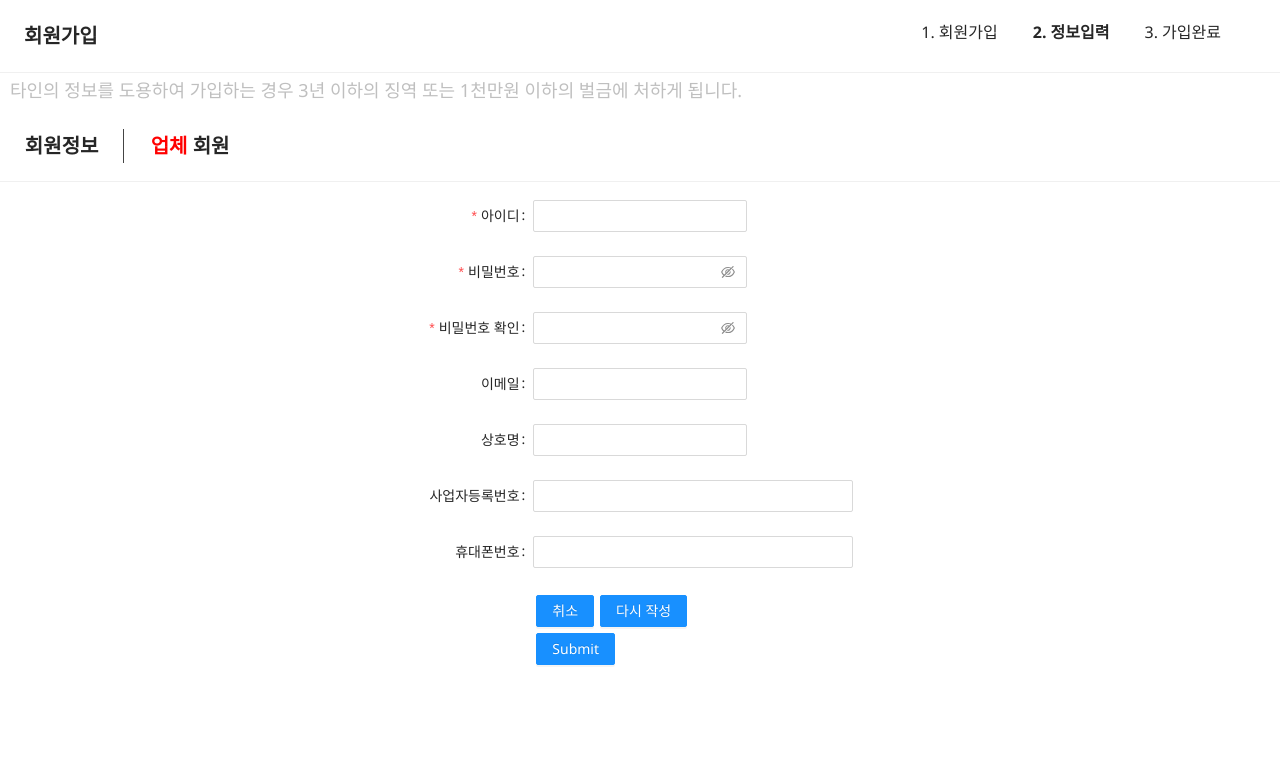
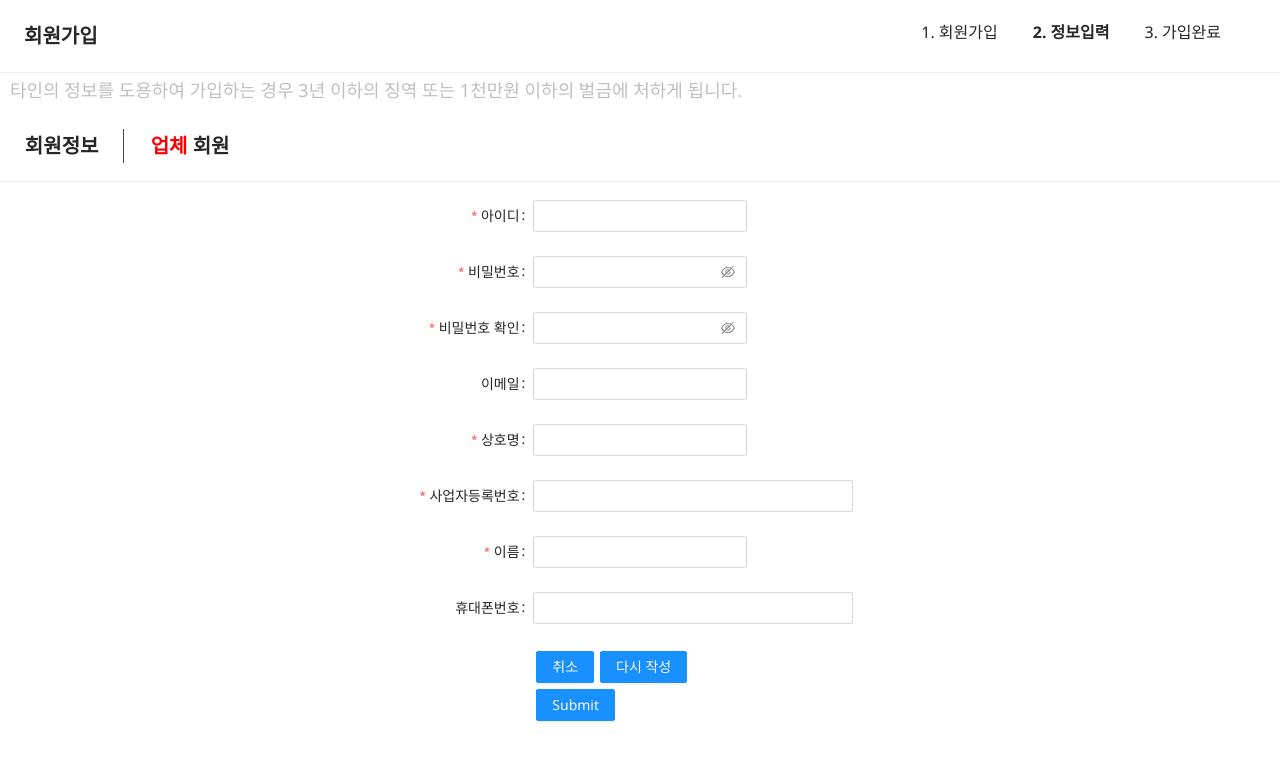
Before and after one commit to kms970/mjj_mall, a React (Create React App) app in the folder mjj_mall-webapp/: page /join/provider in a window 1280 px wide. Shown: the top 760 px of the page. Built offline with nearby package versions, Linux system fonts and the light colour scheme.

Commit message:
업체 회원가입 요청 생성
업체 회원가입 요청 생성
업체회원가입 요청, 개인회원가입 요청 모듈화 필요(진행 중)

```diff
--- /dev/null
+++ b/mjj_mall-webapp/src/common/CommonFunction.js
@@ -0,0 +1,27 @@
+import axios from 'axios';
+import { useNavigate } from 'react-router-dom';
+
+/**
+ * 모듈화 진행 중
+ * @param url
+ * @param data
+ * @constructor
+ * @since 2022-03-05
+ * @author jslee
+ */
+function JoinRequest(url, data) {
+  console.log(url, data);
+  const navigate = useNavigate(); //Router push를 위한 함수(redirect)
+  axios.post(url, data)
+  .then(res => {
+    console.log("회원가입", res);
+    alert("회원가입 성공");
+    navigate('/join/complete'); //회원가입을 성공하면 화면을 전환
+  })
+  .catch(error => {
+    console.error(error);
+    alert("회원가입 실패");
+  })
+}
+
+export { JoinRequest };
--- a/mjj_mall-webapp/src/config/config.js
+++ b/mjj_mall-webapp/src/config/config.js
@@ -2,4 +2,5 @@ export default {
   "serverUrl": "http://58.227.231.54",
   "serverPort": ":50001",
   "JoinCustomer": "/user/sign-up",
+  "JoinProvider": "/company/sign-up"
 };
--- a/mjj_mall-webapp/src/login/join/JoinStyle.js
+++ b/mjj_mall-webapp/src/login/join/JoinStyle.js
@@ -21,7 +21,6 @@ export const StyledPageHeader = styled(PageHeader)`
 export const StyledHeaderDiv = styled.div`
   display: inline-block;
   //margin: auto;
-  padding: auto;
   float: right;
   text-align: center;
   padding: 16px 24px;
--- a/mjj_mall-webapp/src/login/join/joinConsumer.js
+++ b/mjj_mall-webapp/src/login/join/joinConsumer.js
@@ -4,13 +4,16 @@ import {Divider, PageHeader, Form, Input, InputNumber, Button, Radio} from 'antd
 import {StyledHeaderDiv, StyledHeaderSpan, StyledContentH2, StyledJoinDetailTable} from './JoinStyle';
 import config from '../../config/config';
 import axios from 'axios';
+import { JoinRequest } from '../../common/CommonFunction';
 
 function JoinConsumer() {
   const navigate = useNavigate(); //Router push를 위한 함수(redirect)
   let formRef = React.createRef(); //form 초기화를 위한 변수
   /**
    * form의 layout을 설정
+   *
    * @type {{wrapperCol: {span: number}, labelCol: {span: number}}}
+   *
    * @author jslee
    * @since 2022-03-04
    */
@@ -25,7 +28,9 @@ function JoinConsumer() {
 
   /**
    * 회원가입 validation
+   *
    * @type {{number: {range: string}, types: {number: string, email: string}, required: string}}
+   *
    * @author jslee
    * @since 2022-03-04
    */
@@ -42,7 +47,9 @@ function JoinConsumer() {
 
   /**
    * 회원가입을 요청하는 function
+   *
    * @param event 회원가입 정보
+   *
    * @author jslee
    * @since 2022-03-04
    */
@@ -69,10 +76,30 @@ function JoinConsumer() {
         console.error(error);
         alert("회원가입 실패");
       })
+
+    /**
+     * 모듈화 진행 중
+     *
+     * @author jslee
+     * @since 2022-03-05
+     */
+    // JoinRequest(config.serverUrl + config.serverPort + config.JoinCustomer,
+    //   {
+    //     memberId: event.user.memberId,
+    //     memberPwd: event.user.memberPwd,
+    //     memberPwdCheck: event.user.memberPwdCheck,
+    //     memberEmail: event.user.memberEmail,
+    //     memberName: event.user.memberName,
+    //     memberAddress: event.user.memberAddress,
+    //     memberBirth: event.user.memberBirth,
+    //     memberPhoneNumber: event.user.memberPhoneNumber,
+    //     memberSex: event.user.memberSex
+    //   })
   }
 
   /**
    * Form을 초기화 하는 function
+   *
    * @author jslee
    * @since 2022-03-04
    */
@@ -92,7 +119,6 @@ function JoinConsumer() {
       }
     });
     console.log("초기화 성공");
-
   }
 
   return (
@@ -127,7 +153,7 @@ function JoinConsumer() {
           label="아이디"
           rules={[
             {
-              // required: true,
+              required: true,
             },
           ]}
         >
@@ -169,6 +195,11 @@ function JoinConsumer() {
         <Form.Item
           name={['user','memberName']}
           label="이름"
+          rules={[
+            {
+              required: true
+            },
+          ]}
         >
           <Input/>
         </Form.Item>
--- a/mjj_mall-webapp/src/login/join/joinProvider.js
+++ b/mjj_mall-webapp/src/login/join/joinProvider.js
@@ -1,8 +1,21 @@
 import React from 'react';
-import {Divider, PageHeader, Form, Input, InputNumber, Button, Radio} from 'antd';
+import {Link, useNavigate } from 'react-router-dom';
+import {Divider, PageHeader, Form, Input, InputNumber, Button} from 'antd';
 import {StyledHeaderDiv, StyledHeaderSpan, StyledContentH2, StyledJoinDetailTable} from './JoinStyle';
+import config from '../../config/config';
+import axios from 'axios';
 
 function JoinProvider() {
+  const navigate = useNavigate(); //Router push를 위한 함수(redirect)
+  let formRef = React.createRef(); //form 초기화를 위한 변수
+  /**
+   * form의 layout을 설정
+   *
+   * @type {{wrapperCol: {span: number}, labelCol: {span: number}}}
+   *
+   * @author jslee
+   * @since 2022-03-05
+   */
   const layout = {
     labelCol: {
       span: 10,
@@ -12,6 +25,14 @@ function JoinProvider() {
     }
   };
 
+  /**
+   * 회원가입 validation
+   *
+   * @type {{number: {range: string}, types: {number: string, email: string}, required: string}}
+   *
+   * @author jslee
+   * @since 2022-03-05
+   */
   const validateMessages = {
     required: '${label} is required!',
     types: {
@@ -23,9 +44,60 @@ function JoinProvider() {
     },
   };
 
+  /**
+   * 업체 회원가입을 요청하는 function
+   *
+   * @param event 회원 가입 정보
+   *
+   * @author jslee
+   * @since 2022-03-05
+   */
   const onFinish = (event) => {
     console.log("Join event(회원가입 작성 이벤트)", event);
+    axios.post(config.serverUrl + config.serverPort + config.JoinProvider,{
+      companyBusinessNumber: event.provider.companyBusinessNumber,
+      companyEmail: event.provider.companyEmail,
+      companyId: event.provider.companyId,
+      companyName: event.provider.companyName,
+      companyOwner: event.provider.companyOwner,
+      companyPhoneNumber:event.provider.companyPhoneNumber,
+      companyPwd: event.provider.companyPwd,
+      companyPwdCheck: event.provider.companyPwdCheck
+    })
+      .then(res =>{
+        console.log("업체회원가입: ", res);
+        alert("회원 가입 성공");
+      })
+      .catch(error => {
+        console.error(error);
+        alert("회원가입 실패");
+      })
   }
+
+  /**
+   * Form 입력 데이터를 지우는 function
+   *
+   * @author jslee
+   * @since 2022-03-05
+   */
+  const resetForm = () => {
+      console.log(formRef.toString());
+      formRef.current.setFieldsValue({
+        provider: {
+          companyBusinessNumber: undefined,
+          companyEmail: undefined,
+          companyId: undefined,
+          companyName: undefined,
+          companyOwner: undefined,
+          companyPhoneNumber:undefined,
+          companyPwd: undefined,
+          companyPwdCheck: undefined
+        }
+      });
+      console.log("초기화 성공");
+  }
+
+
 
   return (
     <div style={{width: "100%"}}>
@@ -53,9 +125,16 @@ function JoinProvider() {
       <Divider style={{margin: '18px 0px'}}/>
 
 
-      <Form {...layout} name="nest-messages" onFinish={onFinish} validateMessages={validateMessages} style={{width: "100%"}}>
+      <Form
+        {...layout}
+        name="nest-messages"
+        onFinish={onFinish}
+        validateMessages={validateMessages}
+        style={{width: "100%"}}
+        ref={formRef}
+      >
         <Form.Item
-          name={['provider', 'id']}
+          name={['provider', 'companyId']}
           label="아이디"
           rules={[
             {
@@ -66,7 +145,7 @@ function JoinProvider() {
           <Input />
         </Form.Item>
         <Form.Item
-          name={['provider', 'password']}
+          name={['provider', 'companyPwd']}
           label="비밀번호"
           rules={[
             {
@@ -77,7 +156,7 @@ function JoinProvider() {
           <Input.Password />
         </Form.Item>
         <Form.Item
-          name={['provider', 'passwordvaild']}
+          name={['provider', 'companyPwdCheck']}
           label="비밀번호 확인"
           rules={[
             {
@@ -88,7 +167,7 @@ function JoinProvider() {
           <Input.Password />
         </Form.Item>
         <Form.Item
-          name={['provider', 'email']}
+          name={['provider', 'companyEmail']}
           label="이메일"
           rules={[
             {
@@ -99,26 +178,43 @@ function JoinProvider() {
           <Input />
         </Form.Item>
         <Form.Item
-          name={['provider','name']}
+          name={['provider','companyName']}
           label="상호명"
+          rules={[
+            {
+              required: true
+            },
+          ]}
         >
           <Input/>
         </Form.Item>
         <Form.Item
           {...layout}
-          name={['provider','businessNumber']}
+          name={['provider','companyBusinessNumber']}
           label="사업자등록번호"
           rules={[
             {
-              type: 'number'
+              type: 'number',
+              required: true
             },
           ]}
         >
           <InputNumber style={{width: "320px"}}/>
         </Form.Item>
         <Form.Item
+          name={['provider','companyOwner']}
+          label="이름"
+          rules={[
+            {
+              required: true
+            },
+          ]}
+        >
+          <Input/>
+        </Form.Item>
+        <Form.Item
           {...layout}
-          name={['provider','phone']}
+          name={['provider','companyPhoneNumber']}
           label="휴대폰번호"
           rules={[
             {
@@ -129,8 +225,8 @@ function JoinProvider() {
           <InputNumber style={{width: "320px"}}/>
         </Form.Item>
         <Form.Item wrapperCol={{ ...layout.wrapperCol, offset: 10 }}>
-          <Button type="primary" style={{margin: "3px"}}>취소</Button>
-          <Button type="primary" style={{margin: "3px"}}>다시 작성</Button>
+          <Link to="/"><Button type="primary" style={{margin: "3px"}}>취소</Button></Link>
+          <Button type="primary" style={{margin: "3px"}} onClick={resetForm}>다시 작성</Button>
           <Button type="primary" htmlType="submit" style={{margin: "3px"}}>
             Submit
           </Button>
```
